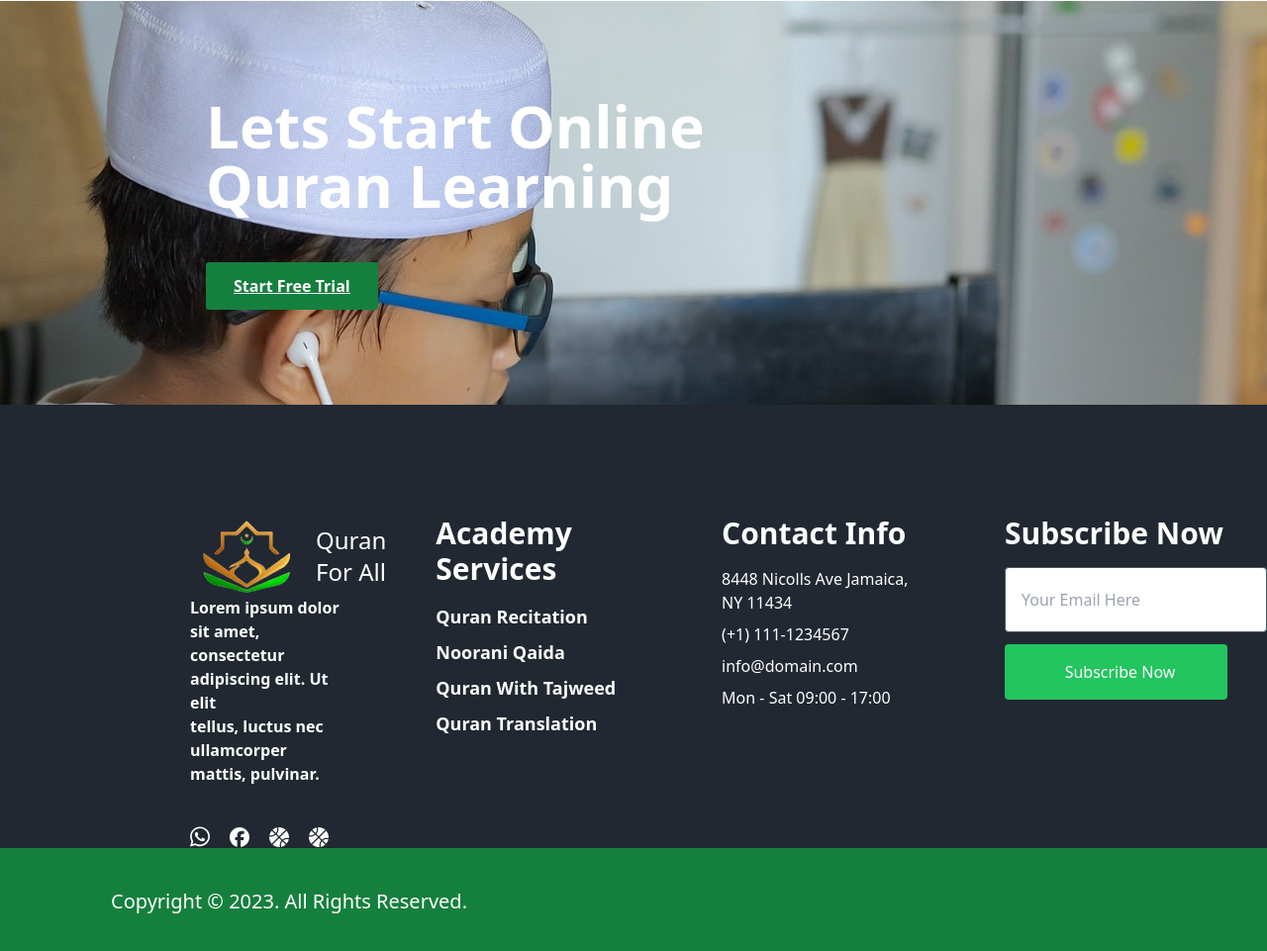
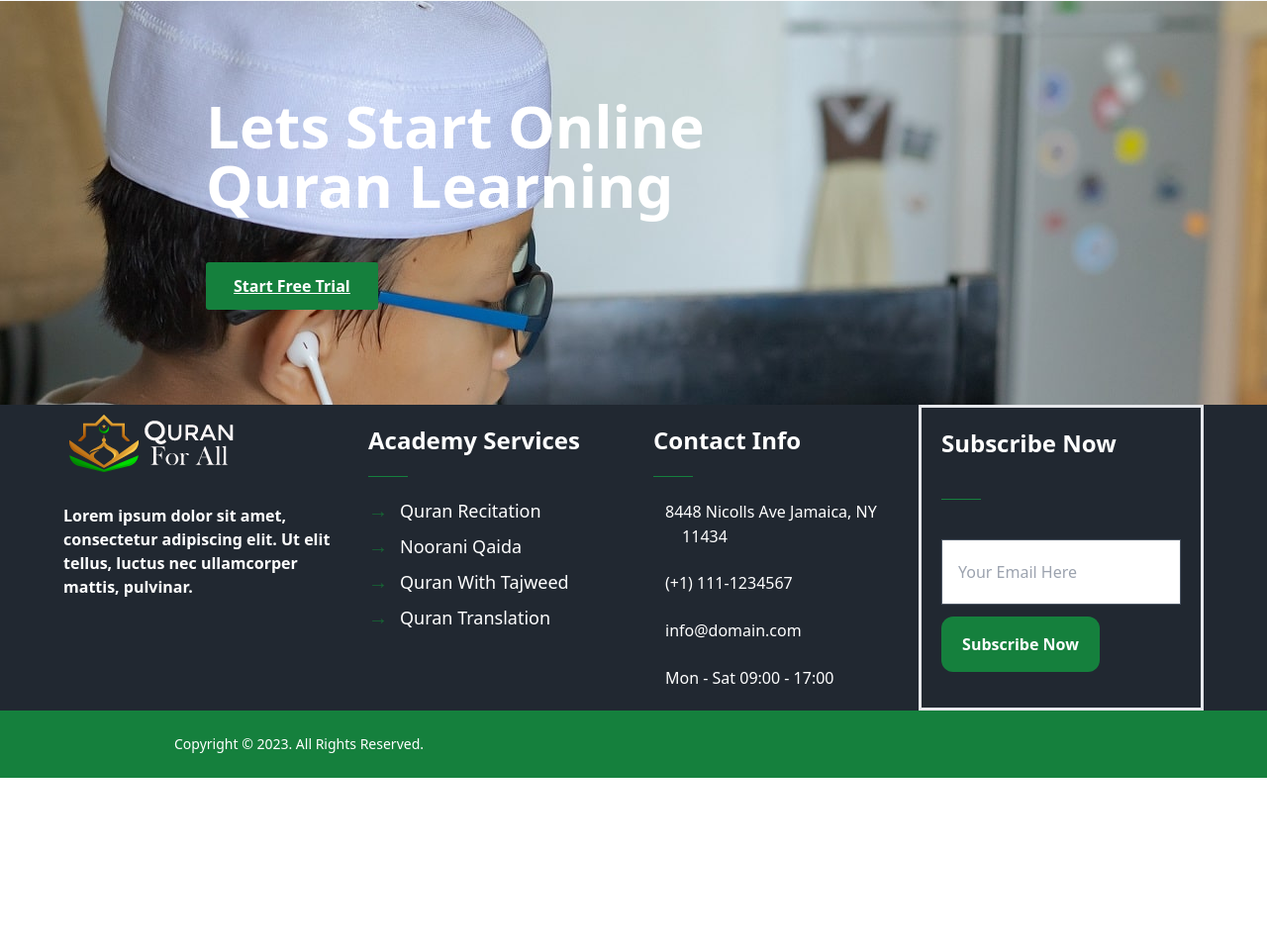
Before and after one commit to Ayubola03/Quran-4-All, a website: page src/About.html in a window 1280 px wide. Shown: the part 1909-2870 px from the top of the page at 99% size. After the commit the page ends 2695 px from the top, so only its background shows below. Drawn offline with nearby package versions, Linux system fonts and the light colour scheme.

Commit message:
ayub about

```diff
--- a/src/About.html
+++ b/src/About.html
@@ -145,57 +145,56 @@
       <button class="text-l font-bold underline bg-green-700 text-white p-3 px-7 rounded-[3px] hover:bg-black mt-12"><a href="./About.html">Start Free Trial</a></button>
     </div>
 
-    <footer class="">
-      <div class="bg-[#212831] flex">
-        <div class="grid">
-            <div class="flex gap-5 items-center pt-28 pl-48">
-              <img src="./images/logo.png" alt="Logo images">
-              <p class="max-w-20 text-2xl text-white">Quran For All</p>
+    <footer class="bg-[#212831] ">
+      <div class="md:grid grid-cols-4  max-w-6xl mx-auto ">
+        <div class="space-y-5">
+            <div class="">
+              <img src="./images/QURAN-FOR-ALL-logo-white.png" alt="Logo images">
             </div>
-            <p class="font-semibold text-white pl-48">Lorem ipsum dolor sit amet,<br> consectetur adipiscing elit. Ut elit <br>tellus, luctus nec ullamcorper <br>mattis, pulvinar.</p>
-            <div class="flex items-center gap-5 pl-48 pt-10">
-              <svg xmlns="http://www.w3.org/2000/svg" viewBox="0 0 448 512" style="width: 20px;"><!--!Font Awesome Free 6.7.1 by @fontawesome - https://fontawesome.com License - https://fontawesome.com/license/free Copyright 2024 Fonticons, Inc.--><path fill="#ffffff" d="M380.9 97.1C339 55.1 283.2 32 223.9 32c-122.4 0-222 99.6-222 222 0 39.1 10.2 77.3 29.6 111L0 480l117.7-30.9c32.4 17.7 68.9 27 106.1 27h.1c122.3 0 224.1-99.6 224.1-222 0-59.3-25.2-115-67.1-157zm-157 341.6c-33.2 0-65.7-8.9-94-25.7l-6.7-4-69.8 18.3L72 359.2l-4.4-7c-18.5-29.4-28.2-63.3-28.2-98.2 0-101.7 82.8-184.5 184.6-184.5 49.3 0 95.6 19.2 130.4 54.1 34.8 34.9 56.2 81.2 56.1 130.5 0 101.8-84.9 184.6-186.6 184.6zm101.2-138.2c-5.5-2.8-32.8-16.2-37.9-18-5.1-1.9-8.8-2.8-12.5 2.8-3.7 5.6-14.3 18-17.6 21.8-3.2 3.7-6.5 4.2-12 1.4-32.6-16.3-54-29.1-75.5-66-5.7-9.8 5.7-9.1 16.3-30.3 1.8-3.7 .9-6.9-.5-9.7-1.4-2.8-12.5-30.1-17.1-41.2-4.5-10.8-9.1-9.3-12.5-9.5-3.2-.2-6.9-.2-10.6-.2-3.7 0-9.7 1.4-14.8 6.9-5.1 5.6-19.4 19-19.4 46.3 0 27.3 19.9 53.7 22.6 57.4 2.8 3.7 39.1 59.7 94.8 83.8 35.2 15.2 49 16.5 66.6 13.9 10.7-1.6 32.8-13.4 37.4-26.4 4.6-13 4.6-24.1 3.2-26.4-1.3-2.5-5-3.9-10.5-6.6z"/></svg>
-
-              <svg xmlns="http://www.w3.org/2000/svg" viewBox="0 0 512 512" style="width: 20px;"><!--!Font Awesome Free 6.7.1 by @fontawesome - https://fontawesome.com License - https://fontawesome.com/license/free Copyright 2024 Fonticons, Inc.--><path fill="#ffffff" d="M512 256C512 114.6 397.4 0 256 0S0 114.6 0 256C0 376 82.7 476.8 194.2 504.5V334.2H141.4V256h52.8V222.3c0-87.1 39.4-127.5 125-127.5c16.2 0 44.2 3.2 55.7 6.4V172c-6-.6-16.5-1-29.6-1c-42 0-58.2 15.9-58.2 57.2V256h83.6l-14.4 78.2H287V510.1C413.8 494.8 512 386.9 512 256h0z"/></svg>
-
-              <svg xmlns="http://www.w3.org/2000/svg" viewBox="0 0 512 512" style="width: 20px;"><!--!Font Awesome Free 6.7.1 by @fontawesome - https://fontawesome.com License - https://fontawesome.com/license/free Copyright 2024 Fonticons, Inc.--><path fill="#ffffff" d="M86.6 64l85.2 85.2C194.5 121.7 208 86.4 208 48c0-14.7-2-28.9-5.7-42.4C158.6 15 119 35.5 86.6 64zM64 86.6C35.5 119 15 158.6 5.6 202.3C19.1 206 33.3 208 48 208c38.4 0 73.7-13.5 101.3-36.1L64 86.6zM256 0c-7.3 0-14.6 .3-21.8 .9C238 16 240 31.8 240 48c0 47.3-17.1 90.5-45.4 124L256 233.4 425.4 64C380.2 24.2 320.9 0 256 0zM48 240c-16.2 0-32-2-47.1-5.8C.3 241.4 0 248.7 0 256c0 64.9 24.2 124.2 64 169.4L233.4 256 172 194.6C138.5 222.9 95.3 240 48 240zm463.1 37.8c.6-7.2 .9-14.5 .9-21.8c0-64.9-24.2-124.2-64-169.4L278.6 256 340 317.4c33.4-28.3 76.7-45.4 124-45.4c16.2 0 32 2 47.1 5.8zm-4.7 31.9C492.9 306 478.7 304 464 304c-38.4 0-73.7 13.5-101.3 36.1L448 425.4c28.5-32.3 49.1-71.9 58.4-115.7zM340.1 362.7C317.5 390.3 304 425.6 304 464c0 14.7 2 28.9 5.7 42.4C353.4 497 393 476.5 425.4 448l-85.2-85.2zM317.4 340L256 278.6 86.6 448c45.1 39.8 104.4 64 169.4 64c7.3 0 14.6-.3 21.8-.9C274 496 272 480.2 272 464c0-47.3 17.1-90.5 45.4-124z"/></svg>
-
-              <svg xmlns="http://www.w3.org/2000/svg" viewBox="0 0 512 512" style="width: 20px;"><!--!Font Awesome Free 6.7.1 by @fontawesome - https://fontawesome.com License - https://fontawesome.com/license/free Copyright 2024 Fonticons, Inc.--><path fill="#ffffff" d="M86.6 64l85.2 85.2C194.5 121.7 208 86.4 208 48c0-14.7-2-28.9-5.7-42.4C158.6 15 119 35.5 86.6 64zM64 86.6C35.5 119 15 158.6 5.6 202.3C19.1 206 33.3 208 48 208c38.4 0 73.7-13.5 101.3-36.1L64 86.6zM256 0c-7.3 0-14.6 .3-21.8 .9C238 16 240 31.8 240 48c0 47.3-17.1 90.5-45.4 124L256 233.4 425.4 64C380.2 24.2 320.9 0 256 0zM48 240c-16.2 0-32-2-47.1-5.8C.3 241.4 0 248.7 0 256c0 64.9 24.2 124.2 64 169.4L233.4 256 172 194.6C138.5 222.9 95.3 240 48 240zm463.1 37.8c.6-7.2 .9-14.5 .9-21.8c0-64.9-24.2-124.2-64-169.4L278.6 256 340 317.4c33.4-28.3 76.7-45.4 124-45.4c16.2 0 32 2 47.1 5.8zm-4.7 31.9C492.9 306 478.7 304 464 304c-38.4 0-73.7 13.5-101.3 36.1L448 425.4c28.5-32.3 49.1-71.9 58.4-115.7zM340.1 362.7C317.5 390.3 304 425.6 304 464c0 14.7 2 28.9 5.7 42.4C353.4 497 393 476.5 425.4 448l-85.2-85.2zM317.4 340L256 278.6 86.6 448c45.1 39.8 104.4 64 169.4 64c7.3 0 14.6-.3 21.8-.9C274 496 272 480.2 272 464c0-47.3 17.1-90.5 45.4-124z"/></svg>
+            <p class="font-semibold text-white">Lorem ipsum dolor sit amet,<br> consectetur adipiscing elit. Ut elit <br>tellus, luctus nec ullamcorper <br>mattis, pulvinar.</p>
+            <div class="flex items-center gap-5 py-5">
+              <ion-icon class="text-[22px] text-green-700 hover:text-black" name="logo-facebook"></ion-icon>
+              <ion-icon class="text-[22px] text-green-700 hover:text-black" name="logo-twitter"></ion-icon>
+              <ion-icon class="text-[22px] text-green-700 hover:text-black" name="logo-youtube"></ion-icon>
+              <ion-icon class="text-[22px] text-green-700 hover:text-black" name="logo-whatsapp"></ion-icon>
             </div>
           </div>
 
-          <div class="pt-28 pl-20 ">
-            <h3 class="text-3xl font-semibold mb-4 text-white">Academy Services</h3>
-            <ul class="text-white space-y-2 font-semibold text-lg">
-              <li><a href="#" class="hover:text-green-400">Quran Recitation</a></li>
-              <li><a href="#" class="hover:text-green-400">Noorani Qaida</a></li>
-              <li><a href="#" class="hover:text-green-400">Quran With Tajweed</a></li>
-              <li><a href="#" class="hover:text-green-400">Quran Translation</a></li>
+          <div class="space-y-5 p-5">
+            <h3 class="text-2xl font-semibold text-white">Academy Services</h3>
+            <hr class="bg-green-700 h-[0.25px] border-none w-10 ">
+            <ul class="text-white space-y-2 text-lg">
+              <li><a href="#" class="hover:text-green-400 "><span class="text-xl font-bold text-green-800 pr-3"> →</span>Quran Recitation</a></li>
+              <li><a href="#" class="hover:text-green-400 "><span class="text-xl font-bold text-green-800 pr-3"> →</span>Noorani Qaida</a></li>
+              <li><a href="#" class="hover:text-green-400 "><span class="text-xl font-bold text-green-800 pr-3"> →</span>Quran With Tajweed</a></li>
+              <li><a href="#" class="hover:text-green-400 "><span class="text-xl font-bold text-green-800 pr-3"> →</span>Quran Translation</a></li>
             </ul>
           </div>
 
-          <div class="pt-28 pl-20 ">
-            <h3 class="text-3xl font-semibold mb-4 text-white">Contact Info</h3>
-            <ul class="text-white space-y-2">
-              <li><i class="fas fa-map-marker-alt text-green-400"></i> 8448 Nicolls Ave Jamaica, NY 11434</li>
-              <li><i class="fas fa-phone-alt text-green-400"></i> (+1) 111-1234567</li>
-              <li><i class="fas fa-envelope text-green-400"></i> info@domain.com</li>
-              <li><i class="fas fa-clock text-green-400"></i> Mon - Sat 09:00 - 17:00</li>
+          <div class="space-y-5 p-5">
+            <h3 class="text-2xl font-semibold text-white">Contact Info</h3>
+            <hr class="bg-green-700 h-[0.25px] border-none w-10 ">
+            <ul class="text-white space-y-5">
+              <li><span><ion-icon class="pr-3 text-lg text-green-800" name="location-outline"></ion-icon></span>8448 Nicolls Ave Jamaica, NY <br> &nbsp;&nbsp;&nbsp;&nbsp;&nbsp;&nbsp;&nbsp;11434</li>
+              <li><span><ion-icon class="pr-3 text-lg text-green-800" name="call-outline"></ion-icon></span>(+1) 111-1234567</li>
+              <li><span><ion-icon class="pr-3 text-lg text-green-800" name="earth-outline"></ion-icon></span>info@domain.com</li>
+              <li><span><ion-icon class="pr-3 text-lg text-green-800" name="time-outline"></ion-icon></span>Mon - Sat 09:00 - 17:00</li>
             </ul>
           </div>
 
-          <div class="pt-28 pl-20 ">
-            <h3 class="text-3xl font-semibold mb-4 text-white border-white">Subscribe Now</h3>
+          <div class="space-y-5 border-[3px] p-5">
+            <h3 class="text-2xl font-bold mb-10 text-white border-white">Subscribe Now</h3>
+            <hr class="bg-green-700 h-[0.25px] border-none w-10 ">
             <form id="subscribeForm" class="flex flex-col space-y-3">
               <input
                 type="email"
                 placeholder="Your Email Here"
-                class="px-4 py-5 bg-white text-gray-300 border border-gray-600 rounded focus:outline-none focus:border-green-400"
+                class="px-4 py-5 mt-5 bg-white text-gray-200 border border-gray-600 focus:outline-none focus:border-green-400"
                 required
               />
               <button
                 type="submit"
-                class="pl-2 mr-10 py-4 bg-green-500 text-white rounded hover:bg-green-600"
+                class=" py-4 bg-green-700 w-40 font-bold text-white rounded-xl hover:bg-green-600"
               >
                 Subscribe Now
               </button>
@@ -207,7 +206,7 @@
 
 
       </div>
-      <div class="bg-green-700 pl-28 py-10 text-white font-medium text-xl">
+      <div class="bg-green-700 lg:pl-44 py-6 text-white font-medium text-sm">
         <p>Copyright © 2023. All Rights Reserved.</p>
       </div>
     </footer>
```
